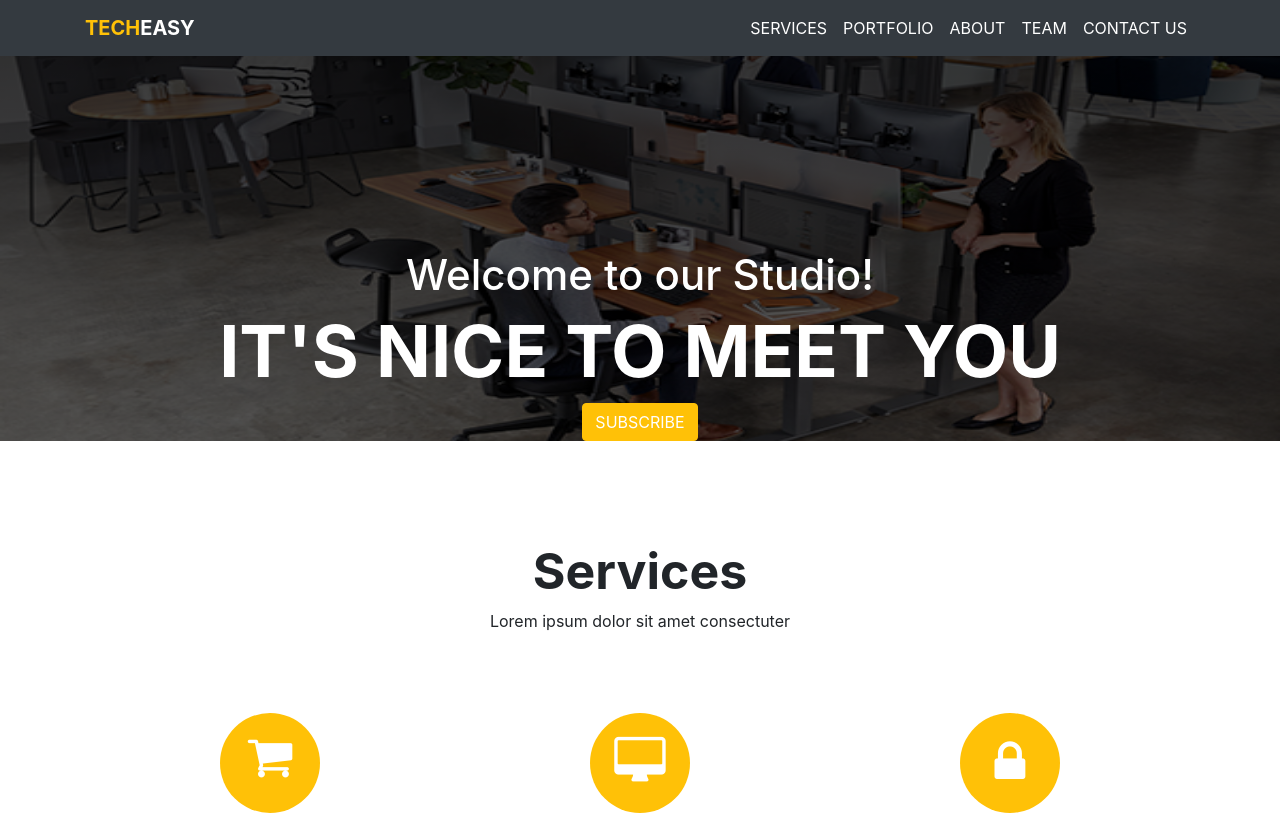
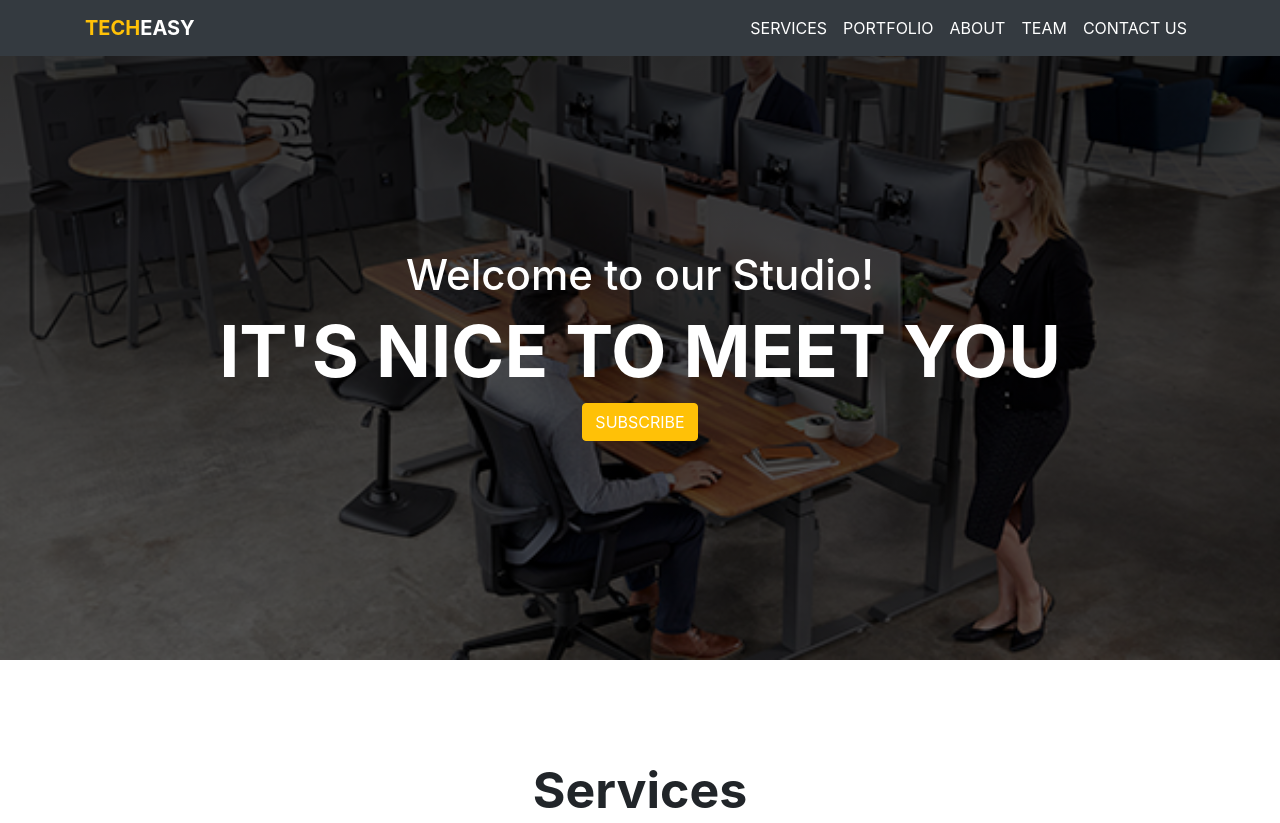
Before and after one commit to sunilsahare/tech-easy, a plain HTML site: page index.html in a window 1280 px wide. Shown: the top 823 px of the page. Drawn offline with nearby package versions, Linux system fonts and the light colour scheme.

Commit message:
style.css

```diff
--- a/css/style.css
+++ b/css/style.css
@@ -3,7 +3,7 @@
 	background-size: 100% 100%;
 	background-attachment: fixed;
 	width: 100%;
-	height: auto;
+	height: 660px;
 }
 .hearderset{
 	padding-top: 250px;
```
